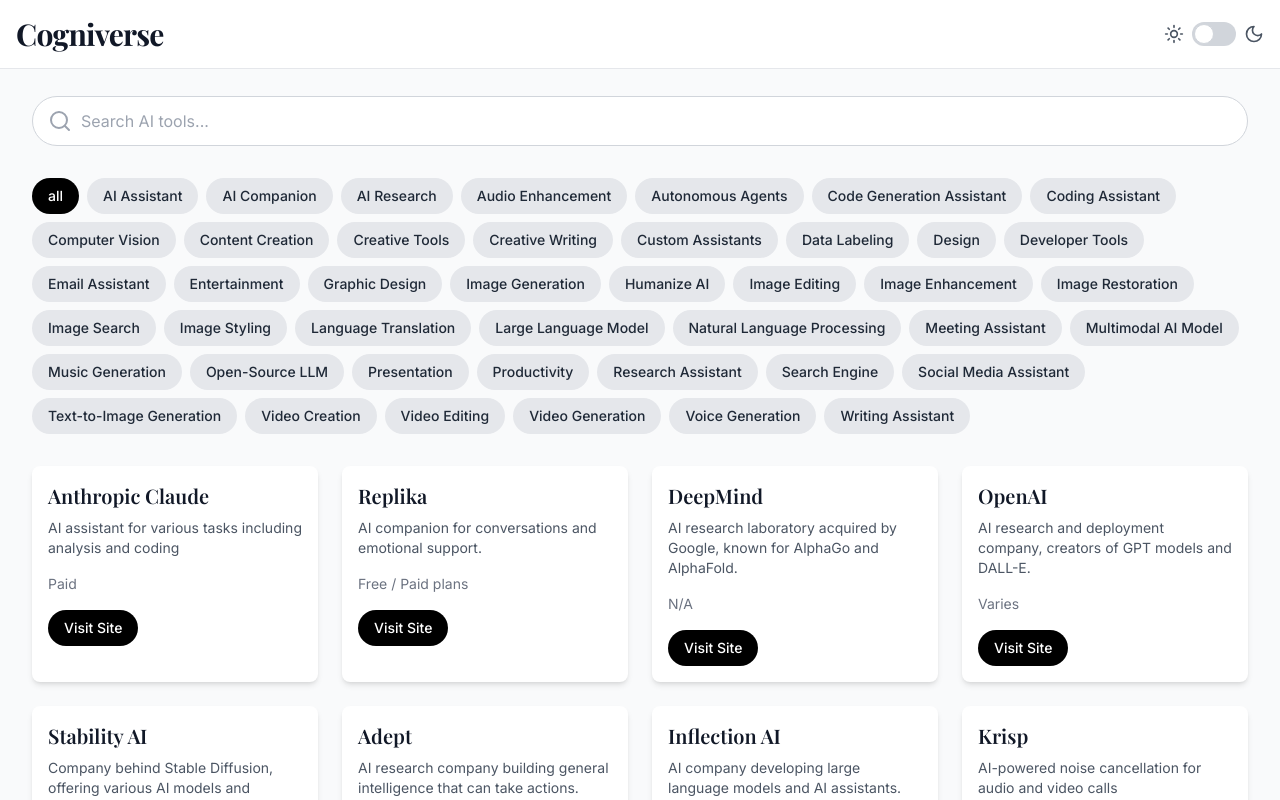
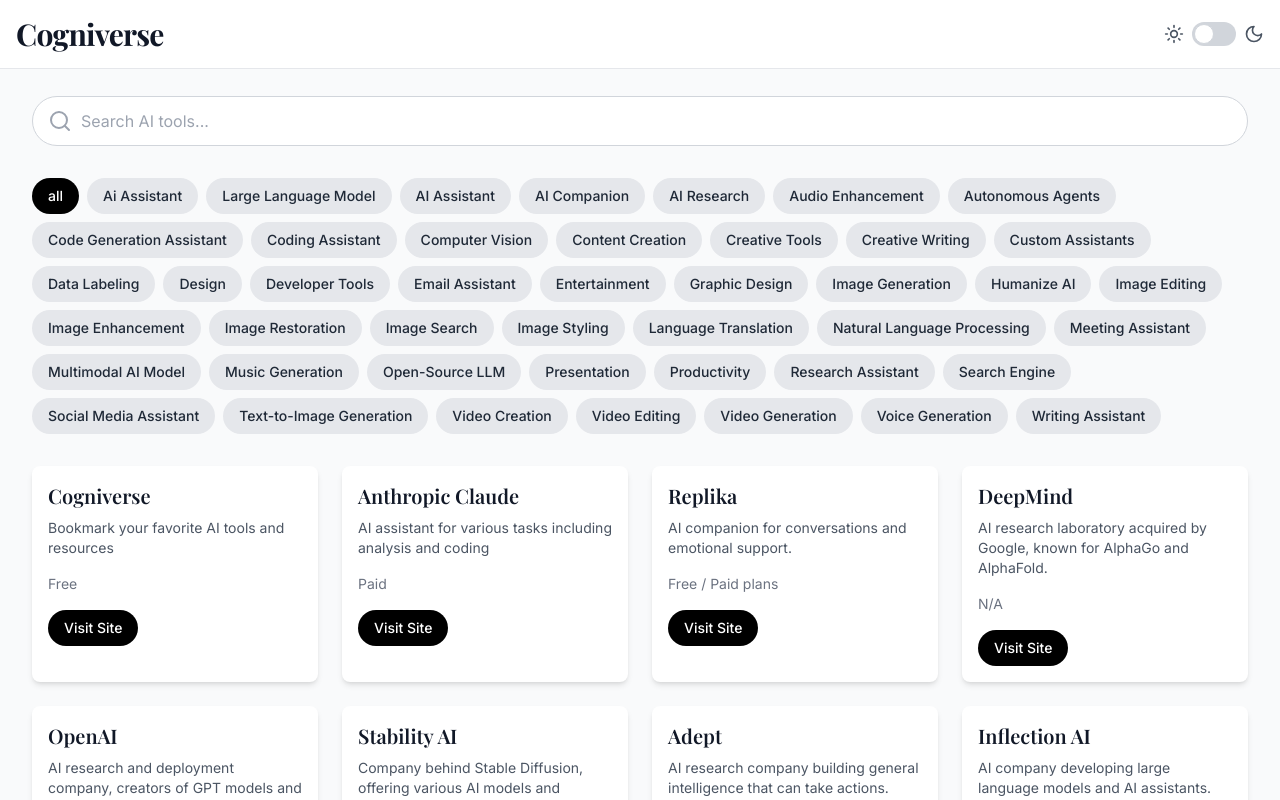
Before and after one commit to nirazp1/Cogniverse, a Next.js app: page / in a window 1280 px wide. Shown: the top 800 px of the page. Built offline with nearby package versions, Linux system fonts and the light colour scheme; a web font is replaced by a local one.

Commit message:
Added Cogniverse

```diff
--- a/src/mockData.ts
+++ b/src/mockData.ts
@@ -1345,7 +1345,14 @@ const allTools: AITool[] = [
            category: ["Large Language Model"],
            url: "https://qwen.ai/",
            pricing: "Varies"
-         }
+         },
+         {
+          name: "Cogniverse",
+          description: "Bookmark your favorite AI tools and resources",
+          category: ["Ai Assistant", "Large Language Model"],
+          url: "https://cogniverse-one.vercel.app/",
+          pricing: "Free"
+        }
 ];
 
 // Remove duplicates
```
